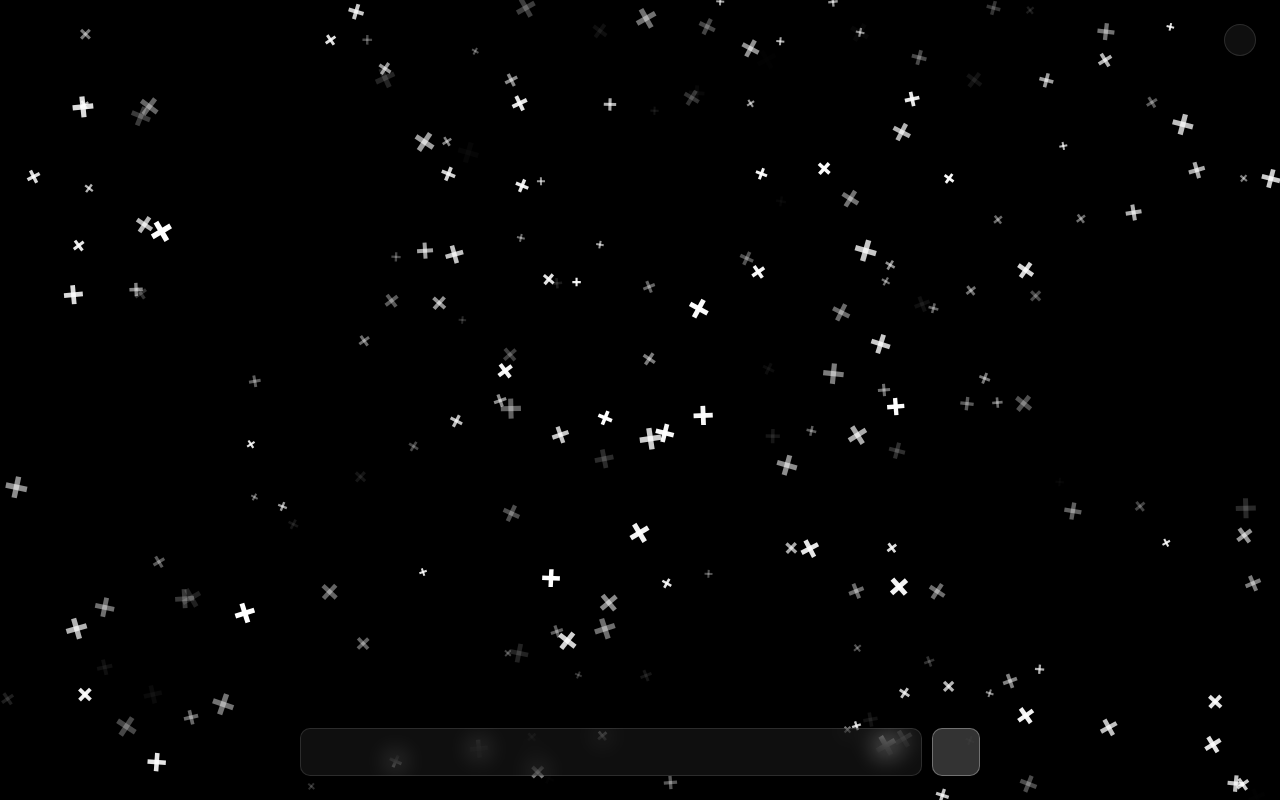
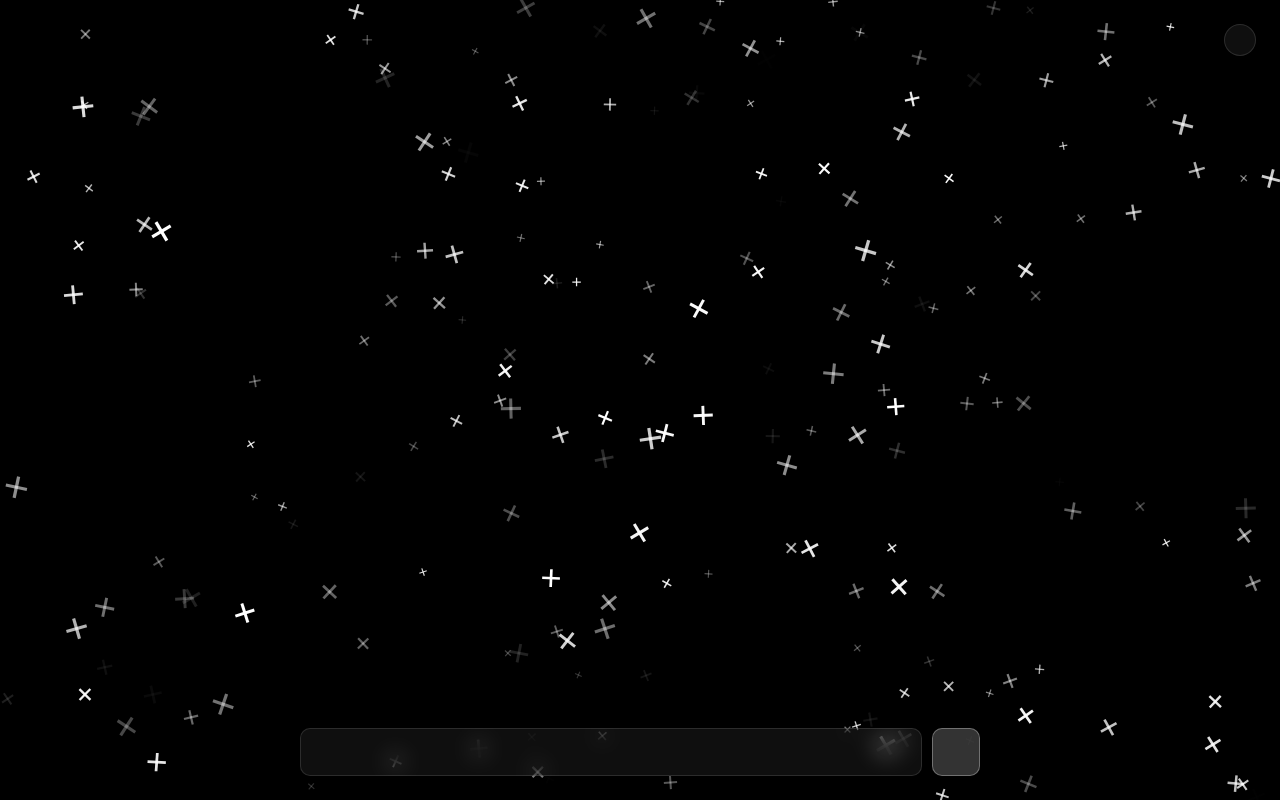
Before and after one commit to rexaril/kaenengpt, a website: page index.html in a window 1280 px wide. Drawn offline with Linux system fonts and the light colour scheme.

Commit message:
Update index.html

```diff
--- a/index.html
+++ b/index.html
@@ -147,6 +147,12 @@ body {
   <label>Star speed</label>
   <input type="range" id="starSpeed" min="0.1" max="3" step="0.1" value="1" style="width:100%">
 
+  <!-- NEW SLIDERS -->
+  <label>Star size</label>
+  <input type="range" id="starSize" min="0.3" max="3" step="0.1" value="1" style="width:100%">
+  <label>Sparkle speed</label>
+  <input type="range" id="sparkleSpeed" min="0.2" max="4" step="0.1" value="1" style="width:100%">
+
   <label><input type="checkbox" id="toggleNebulae"> Nebulae</label>
   <label>Nebulae count</label>
   <input type="range" id="nebulaeCount" min="0" max="8" step="1" value="3" style="width:100%">
@@ -171,6 +177,7 @@ let w,h;
 function resize() { w=canvas.width=innerWidth; h=canvas.height=innerHeight; }
 addEventListener('resize', resize);
 resize();
+
 /* ---------- stars ---------- */
 const stars = [];
 for (let i = 0; i < 200; i++) {
@@ -181,60 +188,55 @@ for (let i = 0; i < 200; i++) {
     y: Math.random() * h,
     vx: Math.cos(angle) * speed,
     vy: Math.sin(angle) * speed,
-    size: 2 + Math.random() * 4,      // arm-length multiplier
+    size: 2 + Math.random() * 4,
     alpha: Math.random(),
     alphaDir: Math.random() < 0.5 ? 1 : -1,
-    sparkleSpeed: 0.015 + Math.random() * 0.015, // individual twinkle speed
-    rot: Math.random() * Math.PI * 2  // random rotation
+    sparkleBase: 0.015 + Math.random() * 0.015,
+    rot: Math.random() * Math.PI * 2
   });
 }
 
 let starSpeedMult = 1;
+let starSizeMult  = 1;   // size slider
+let sparkleMult   = 1;   // sparkle slider
 
-/* 4-pointed star with long arms ------------------------------------------ */
+/* diamond-like skinny 4-point star */
 function drawStar(ctx, x, y, arm, rot = 0) {
   ctx.save();
   ctx.translate(x, y);
   ctx.rotate(rot);
-
-  const thick = Math.max(1, arm * 0.25); // cross thickness
+  const thick = Math.max(0.5, arm * 0.15); // skinnier
   ctx.beginPath();
-  // vertical bar
+  // vertical
   ctx.moveTo(-thick, -arm);
-  ctx.lineTo(thick, -arm);
-  ctx.lineTo(thick, arm);
-  ctx.lineTo(-thick, arm);
-  ctx.closePath();
-  ctx.fill();
-  // horizontal bar
+  ctx.lineTo( thick, -arm);
+  ctx.lineTo( thick,  arm);
+  ctx.lineTo(-thick,  arm);
+  ctx.closePath(); ctx.fill();
+  // horizontal
   ctx.beginPath();
   ctx.moveTo(-arm, -thick);
-  ctx.lineTo(arm, -thick);
-  ctx.lineTo(arm, thick);
-  ctx.lineTo(-arm, thick);
-  ctx.closePath();
-  ctx.fill();
-
+  ctx.lineTo( arm, -thick);
+  ctx.lineTo( arm,  thick);
+  ctx.lineTo(-arm,  thick);
+  ctx.closePath(); ctx.fill();
   ctx.restore();
 }
 
-/* render loop -------------------------------------------------------------- */
 function drawStars() {
   ctx.save();
   stars.forEach(s => {
-    // sparkle / fade
-    s.alpha += s.sparkleSpeed * s.alphaDir;
-    if (s.alpha >= 1) { s.alpha = 1; s.alphaDir = -1; }
-    if (s.alpha <= 0) { s.alpha = 0; s.alphaDir = 1; }
+    const speed = s.sparkleBase * sparkleMult;
+    s.alpha += speed * s.alphaDir;
+    if (s.alpha > 1) { s.alpha = 1; s.alphaDir = -1; }
+    if (s.alpha < 0) { s.alpha = 0; s.alphaDir = 1; }
 
     ctx.globalAlpha = s.alpha;
     ctx.fillStyle = '#fff';
-    drawStar(ctx, s.x, s.y, s.size * 1.8, s.rot); // long arms + rotation
+    drawStar(ctx, s.x, s.y, s.size * 1.8 * starSizeMult, s.rot);
 
-    // movement
     s.x += s.vx * starSpeedMult;
     s.y += s.vy * starSpeedMult;
-    // wrap
     if (s.x < 0) s.x = w;
     if (s.x > w) s.x = 0;
     if (s.y < 0) s.y = h;
@@ -242,7 +244,8 @@ function drawStars() {
   });
   ctx.restore();
 }
-/* ---------- abstract nebulae ---------- */
+
+/* ---------- nebulae ---------- */
 const nebulae=[];
 function rebuildNebulae(count){
   nebulae.length=0;
@@ -292,6 +295,8 @@ document.getElementById('toggleStars').onchange=e=>starsEnabled=e.target.checked
 document.getElementById('toggleNebulae').onchange=e=>nebulaeEnabled=e.target.checked;
 document.getElementById('bgColorPicker').oninput=e=>document.body.style.background=e.target.value;
 document.getElementById('starSpeed').oninput=e=>starSpeedMult=parseFloat(e.target.value);
+document.getElementById('starSize').oninput=e=>starSizeMult=parseFloat(e.target.value);
+document.getElementById('sparkleSpeed').oninput=e=>sparkleMult=parseFloat(e.target.value);
 document.getElementById('nebulaeCount').oninput=e=>rebuildNebulae(parseInt(e.target.value,10));
 
 const logo=document.getElementById('logo');
```
